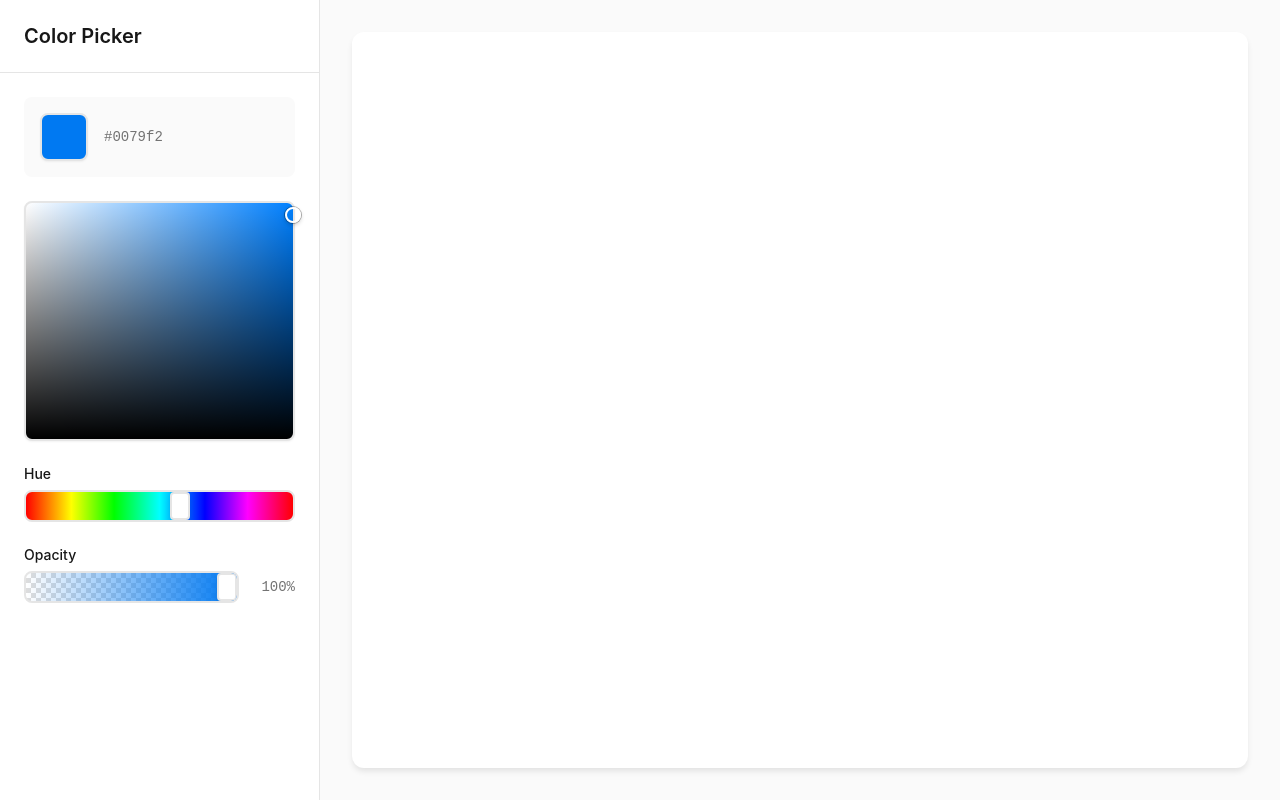
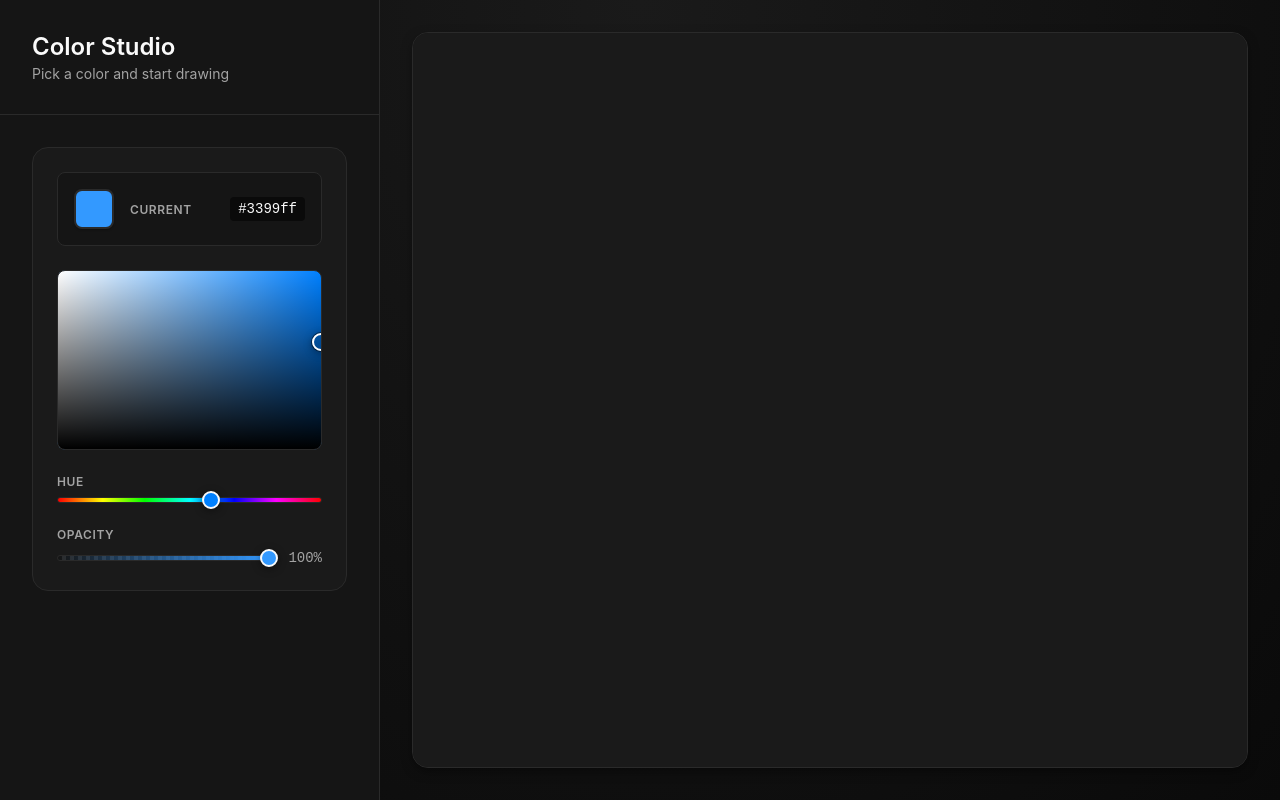
Before and after one commit to jespergran98/colorPicker, a React (Vite) app: page / in a window 1280 px wide. Built offline with nearby package versions, Linux system fonts and the light colour scheme; the HTML template or start-up script is replaced by a standard one.

Commit message:
Refactor ColorPicker and Canvas components; enhance styling and layout for improved user experience

```diff
--- a/src/App.css
+++ b/src/App.css
@@ -2,14 +2,40 @@
   display: flex;
   width: 100%;
   height: 100%;
+  background: radial-gradient(ellipse at top, #1a1a1a, #0a0a0a);
 }
 
 .sidebar {
-  width: 320px;
+  width: 380px;
   height: 100%;
   background-color: var(--color-surface);
   border-right: 1px solid var(--color-border);
   overflow-y: auto;
+  display: flex;
+  flex-direction: column;
+}
+
+.sidebar-header {
+  padding: var(--spacing-xl);
+  border-bottom: 1px solid var(--color-border);
+}
+
+.sidebar-title {
+  font-size: 1.5rem;
+  font-weight: 600;
+  color: var(--color-text);
+  margin: 0 0 0.25rem 0;
+}
+
+.sidebar-subtitle {
+  font-size: 0.875rem;
+  color: var(--color-text-secondary);
+  margin: 0;
+}
+
+.sidebar-content {
+  padding: var(--spacing-xl);
+  flex: 1;
 }
 
 .main {
--- a/src/App.jsx
+++ b/src/App.jsx
@@ -9,10 +9,16 @@ function App() {
   return (
     <div className="app">
       <aside className="sidebar">
-        <ColorPicker
-          color={selectedColor}
-          onChange={setSelectedColor}
-        />
+        <div className="sidebar-header">
+          <h1 className="sidebar-title">Color Studio</h1>
+          <p className="sidebar-subtitle">Pick a color and start drawing</p>
+        </div>
+        <div className="sidebar-content">
+          <ColorPicker
+            color={selectedColor}
+            onChange={setSelectedColor}
+          />
+        </div>
       </aside>
       <main className="main">
         <Canvas color={selectedColor} />
--- a/src/components/Canvas/Canvas.css
+++ b/src/components/Canvas/Canvas.css
@@ -15,4 +15,5 @@
   box-shadow: var(--shadow-md);
   cursor: crosshair;
   touch-action: none;
+  border: 1px solid var(--color-border);
 }
--- a/src/components/Canvas/Canvas.jsx
+++ b/src/components/Canvas/Canvas.jsx
@@ -1,23 +1,26 @@
 import { useRef, useEffect, useState } from 'react'
 import './Canvas.css'
 
-const Canvas = () => {
+const Canvas = ({ color }) => {
   const canvasRef = useRef(null)
   const [isDrawing, setIsDrawing] = useState(false)
+  const [ctx, setCtx] = useState(null)
 
   useEffect(() => {
     const canvas = canvasRef.current
     if (!canvas) return
 
-    const ctx = canvas.getContext('2d')
-    if (!ctx) return
+    const context = canvas.getContext('2d')
+    setCtx(context)
 
-    // Set canvas size
     const resizeCanvas = () => {
       const rect = canvas.getBoundingClientRect()
-      canvas.width = rect.width * window.devicePixelRatio
-      canvas.height = rect.height * window.devicePixelRatio
-      ctx.scale(window.devicePixelRatio, window.devicePixelRatio)
+      canvas.width = rect.width
+      canvas.height = rect.height
+
+      // Fill with dark background
+      context.fillStyle = '#1a1a1a'
+      context.fillRect(0, 0, canvas.width, canvas.height)
     }
 
     resizeCanvas()
@@ -26,14 +29,33 @@ const Canvas = () => {
     return () => window.removeEventListener('resize', resizeCanvas)
   }, [])
 
-  const startDrawing = () => {
-    setIsDrawing(true)
-    // Add drawing logic here
+  const getCoordinates = (e) => {
+    const rect = canvasRef.current.getBoundingClientRect()
+    return {
+      x: e.clientX - rect.left,
+      y: e.clientY - rect.top
+    }
   }
 
-  const draw = () => {
-    if (!isDrawing) return
-    // Add drawing logic here
+  const startDrawing = (e) => {
+    if (!ctx) return
+    setIsDrawing(true)
+    const { x, y } = getCoordinates(e)
+
+    ctx.beginPath()
+    ctx.moveTo(x, y)
+    ctx.strokeStyle = color
+    ctx.lineWidth = 3
+    ctx.lineCap = 'round'
+    ctx.lineJoin = 'round'
+  }
+
+  const draw = (e) => {
+    if (!isDrawing || !ctx) return
+    const { x, y } = getCoordinates(e)
+
+    ctx.lineTo(x, y)
+    ctx.stroke()
   }
 
   const stopDrawing = () => {
--- a/src/components/ColorPicker/ColorPicker.css
+++ b/src/components/ColorPicker/ColorPicker.css
@@ -1,82 +1,76 @@
 .color-picker {
   display: flex;
   flex-direction: column;
-  height: 100%;
-}
-
-.color-picker__header {
+  background-color: var(--color-surface-elevated);
+  border-radius: var(--radius-lg);
+  border: 1px solid var(--color-border);
   padding: var(--spacing-lg);
-  border-bottom: 1px solid var(--color-border);
-}
-
-.color-picker__title {
-  font-size: 1.25rem;
-  font-weight: 600;
-  color: var(--color-text);
-}
-
-.color-picker__content {
-  padding: var(--spacing-lg);
-  display: flex;
-  flex-direction: column;
   gap: var(--spacing-lg);
 }
 
+/* Color Preview */
 .color-preview {
   display: flex;
   align-items: center;
+  justify-content: space-between;
+  padding: var(--spacing-md);
+  background-color: var(--color-surface);
+  border-radius: var(--radius-sm);
+  border: 1px solid var(--color-border);
+}
+
+.color-preview__left {
+  display: flex;
+  align-items: center;
   gap: var(--spacing-md);
-  padding: var(--spacing-md);
-  background-color: var(--color-bg);
-  border-radius: var(--radius-md);
 }
 
 .color-preview__swatch {
-  width: 48px;
-  height: 48px;
-  border-radius: var(--radius-md);
+  width: 40px;
+  height: 40px;
+  border-radius: var(--radius-sm);
   border: 2px solid var(--color-border);
   box-shadow: var(--shadow-sm);
-  transition: transform var(--transition-fast);
 }
 
-.color-preview__swatch:hover {
-  transform: scale(1.05);
+.color-preview__label {
+  font-size: 0.75rem;
+  text-transform: uppercase;
+  letter-spacing: 0.05em;
+  color: var(--color-text-secondary);
+  font-weight: 600;
 }
 
 .color-preview__value {
   font-family: 'Courier New', monospace;
   font-size: 0.875rem;
-  color: var(--color-text-secondary);
+  color: var(--color-text);
   font-weight: 500;
+  padding: 0.25rem 0.5rem;
+  background-color: var(--color-bg);
+  border-radius: 0.25rem;
 }
 
-.color-controls {
-  display: flex;
-  flex-direction: column;
-  gap: var(--spacing-lg);
-}
-
-/* Saturation/Brightness Picker */
+/* Saturation/Lightness Picker */
 .sb-picker {
   width: 100%;
-  height: 240px;
-  border-radius: var(--radius-md);
+  height: 180px;
+  border-radius: var(--radius-sm);
   position: relative;
   cursor: crosshair;
-  box-shadow: var(--shadow-sm);
-  border: 2px solid var(--color-border);
+  border: 1px solid var(--color-border);
+  overflow: hidden;
 }
 
 .sb-picker__cursor {
   position: absolute;
-  width: 16px;
-  height: 16px;
+  width: 18px;
+  height: 18px;
   border: 2px solid white;
   border-radius: 50%;
   transform: translate(-50%, -50%);
   pointer-events: none;
-  box-shadow: 0 0 0 1px rgba(0, 0, 0, 0.3), 0 2px 4px rgba(0, 0, 0, 0.2);
+  box-shadow: 0 0 0 1px rgba(0, 0, 0, 0.5), 0 2px 8px rgba(0, 0, 0, 0.4);
 }
 
 /* Slider Groups */
@@ -87,9 +81,11 @@
 }
 
 .slider-label {
-  font-size: 0.875rem;
-  font-weight: 500;
-  color: var(--color-text);
+  font-size: 0.75rem;
+  font-weight: 600;
+  color: var(--color-text-secondary);
+  text-transform: uppercase;
+  letter-spacing: 0.05em;
 }
 
 .slider-container {
@@ -101,15 +97,17 @@
 .slider-track {
   position: relative;
   flex: 1;
-  height: 32px;
-  border-radius: var(--radius-md);
-  overflow: hidden;
-  border: 2px solid var(--color-border);
+  height: 6px;
+  border-radius: 999px;
+  overflow: visible;
+  background-color: var(--color-surface);
+  border: 1px solid var(--color-border);
 }
 
 .slider-gradient {
   position: absolute;
   inset: 0;
+  border-radius: 999px;
   pointer-events: none;
 }
 
@@ -123,38 +121,24 @@
   background: transparent;
   cursor: pointer;
   margin: 0;
+  opacity: 0;
 }
 
-.slider::-webkit-slider-thumb {
-  -webkit-appearance: none;
-  appearance: none;
-  width: 20px;
-  height: 28px;
-  border-radius: var(--radius-sm);
-  background: white;
-  border: 2px solid var(--color-border);
-  box-shadow: var(--shadow-md);
-  cursor: pointer;
+.slider-handle {
+  position: absolute;
+  top: 50%;
+  width: 18px;
+  height: 18px;
+  border-radius: 50%;
+  border: 2px solid var(--color-text);
+  box-shadow: 0 2px 8px rgba(0, 0, 0, 0.4);
+  transform: translate(-50%, -50%);
+  pointer-events: none;
   transition: transform var(--transition-fast);
 }
 
-.slider::-webkit-slider-thumb:hover {
-  transform: scale(1.1);
-}
-
-.slider::-moz-range-thumb {
-  width: 20px;
-  height: 28px;
-  border-radius: var(--radius-sm);
-  background: white;
-  border: 2px solid var(--color-border);
-  box-shadow: var(--shadow-md);
-  cursor: pointer;
-  transition: transform var(--transition-fast);
-}
-
-.slider::-moz-range-thumb:hover {
-  transform: scale(1.1);
+.slider:active + .slider-gradient + .slider-handle {
+  transform: translate(-50%, -50%) scale(1.15);
 }
 
 .slider-value {
@@ -162,17 +146,18 @@
   font-size: 0.875rem;
   color: var(--color-text-secondary);
   font-weight: 500;
-  min-width: 40px;
+  min-width: 36px;
   text-align: right;
 }
 
 /* Checkerboard pattern for transparency */
 .checkerboard {
+  background-color: var(--color-surface);
   background-image:
-    linear-gradient(45deg, #ddd 25%, transparent 25%),
-    linear-gradient(-45deg, #ddd 25%, transparent 25%),
-    linear-gradient(45deg, transparent 75%, #ddd 75%),
-    linear-gradient(-45deg, transparent 75%, #ddd 75%);
-  background-size: 10px 10px;
-  background-position: 0 0, 0 5px, 5px -5px, -5px 0px;
+    linear-gradient(45deg, #2a2a2a 25%, transparent 25%),
+    linear-gradient(-45deg, #2a2a2a 25%, transparent 25%),
+    linear-gradient(45deg, transparent 75%, #2a2a2a 75%),
+    linear-gradient(-45deg, transparent 75%, #2a2a2a 75%);
+  background-size: 8px 8px;
+  background-position: 0 0, 0 4px, 4px -4px, -4px 0px;
 }
--- a/src/components/ColorPicker/ColorPicker.jsx
+++ b/src/components/ColorPicker/ColorPicker.jsx
@@ -1,43 +1,47 @@
-import { useState, useRef, useEffect, useCallback } from 'react'
+import { useState, useRef, useEffect } from 'react'
 import './ColorPicker.css'
 
 const ColorPicker = ({ color, onChange }) => {
   const [hue, setHue] = useState(210)
   const [saturation, setSaturation] = useState(100)
-  const [brightness, setBrightness] = useState(95)
+  const [lightness, setLightness] = useState(60)
   const [alpha, setAlpha] = useState(100)
 
   const pickerRef = useRef(null)
   const [isDragging, setIsDragging] = useState(false)
 
-  // Convert HSB to hex
-  const hsbToHex = (h, s, b, a) => {
-    s = s / 100
-    b = b / 100
-    const k = (n) => (n + h / 60) % 6
-    const f = (n) => b * (1 - s * Math.max(0, Math.min(k(n), 4 - k(n), 1)))
-    const r = Math.round(255 * f(5))
-    const g = Math.round(255 * f(3))
-    const bl = Math.round(255 * f(1))
+  // Convert HSL to RGB
+  const hslToRgb = (h, s, l) => {
+    s /= 100
+    l /= 100
+    const k = n => (n + h / 30) % 12
+    const a = s * Math.min(l, 1 - l)
+    const f = n => l - a * Math.max(-1, Math.min(k(n) - 3, Math.min(9 - k(n), 1)))
+    return [Math.round(255 * f(0)), Math.round(255 * f(8)), Math.round(255 * f(4))]
+  }
 
-    if (a === 100) {
-      return `#${r.toString(16).padStart(2, '0')}${g.toString(16).padStart(2, '0')}${bl.toString(16).padStart(2, '0')}`
+  // Get current color in hex or rgba format
+  const getCurrentColor = () => {
+    const [r, g, b] = hslToRgb(hue, saturation, lightness)
+    if (alpha === 100) {
+      return `#${r.toString(16).padStart(2, '0')}${g.toString(16).padStart(2, '0')}${b.toString(16).padStart(2, '0')}`
     }
-    return `rgba(${r}, ${g}, ${bl}, ${a / 100})`
+    return `rgba(${r}, ${g}, ${b}, ${alpha / 100})`
   }
 
   // Update parent when values change
   useEffect(() => {
-    onChange(hsbToHex(hue, saturation, brightness, alpha))
-  }, [hue, saturation, brightness, alpha, onChange])
+    onChange(getCurrentColor())
+  }, [hue, saturation, lightness, alpha])
 
   const handlePickerInteraction = (e) => {
+    if (!pickerRef.current) return
     const rect = pickerRef.current.getBoundingClientRect()
     const x = Math.max(0, Math.min(e.clientX - rect.left, rect.width))
     const y = Math.max(0, Math.min(e.clientY - rect.top, rect.height))
 
     setSaturation(Math.round((x / rect.width) * 100))
-    setBrightness(Math.round((1 - y / rect.height) * 100))
+    setLightness(Math.round((1 - y / rect.height) * 100))
   }
 
   const handlePickerMouseDown = (e) => {
@@ -45,26 +49,26 @@ const ColorPicker = ({ color, onChange }) => {
     handlePickerInteraction(e)
   }
 
-  const handlePickerMouseMove = useCallback((e) => {
+  useEffect(() => {
+    const handleMove = (e) => {
       if (isDragging) {
         handlePickerInteraction(e)
       }
-  }, [isDragging])
+    }
 
-  const handlePickerMouseUp = useCallback(() => {
+    const handleUp = () => {
       setIsDragging(false)
-  }, [])
+    }
 
-  useEffect(() => {
     if (isDragging) {
-      window.addEventListener('mousemove', handlePickerMouseMove)
-      window.addEventListener('mouseup', handlePickerMouseUp)
+      window.addEventListener('mousemove', handleMove)
+      window.addEventListener('mouseup', handleUp)
       return () => {
-        window.removeEventListener('mousemove', handlePickerMouseMove)
-        window.removeEventListener('mouseup', handlePickerMouseUp)
+        window.removeEventListener('mousemove', handleMove)
+        window.removeEventListener('mouseup', handleUp)
       }
     }
-  }, [isDragging, handlePickerMouseMove, handlePickerMouseUp])
+  }, [isDragging])
 
   const pickerGradientStyle = {
     background: `
@@ -75,36 +79,43 @@ const ColorPicker = ({ color, onChange }) => {
   }
 
   const hueGradientStyle = {
-    background: 'linear-gradient(to right, #ff0000 0%, #ffff00 17%, #00ff00 33%, #00ffff 50%, #0000ff 67%, #ff00ff 83%, #ff0000 100%)'
+    background: 'linear-gradient(to right, #f00 0%, #ff0 17%, #0f0 33%, #0ff 50%, #00f 67%, #f0f 83%, #f00 100%)'
   }
 
   const alphaGradientStyle = {
-    background: `linear-gradient(to right, transparent, ${hsbToHex(hue, saturation, brightness, 100)})`
+    background: `linear-gradient(to right, transparent, ${getCurrentColor().replace(/[\d.]+\)$/, '1)')})`
   }
 
   const cursorStyle = {
     left: `${saturation}%`,
-    top: `${100 - brightness}%`
+    top: `${100 - lightness}%`
+  }
+
+  const hueHandleStyle = {
+    left: `${(hue / 360) * 100}%`,
+    backgroundColor: `hsl(${hue}, 100%, 50%)`
+  }
+
+  const alphaHandleStyle = {
+    left: `${alpha}%`,
+    backgroundColor: color
   }
 
   return (
     <div className="color-picker">
-      <div className="color-picker__header">
-        <h2 className="color-picker__title">Color Picker</h2>
-      </div>
-
-      <div className="color-picker__content">
       {/* Color preview */}
       <div className="color-preview">
+        <div className="color-preview__left">
           <div
             className="color-preview__swatch"
             style={{ backgroundColor: color }}
           />
+          <span className="color-preview__label">Current</span>
+        </div>
         <span className="color-preview__value">{color}</span>
       </div>
 
-        {/* Saturation/Brightness picker */}
-        <div className="color-controls">
+      {/* Saturation/Lightness picker */}
       <div
         ref={pickerRef}
         className="sb-picker"
@@ -121,7 +132,8 @@ const ColorPicker = ({ color, onChange }) => {
       <div className="slider-group">
         <label className="slider-label">Hue</label>
         <div className="slider-container">
-              <div className="slider-track" style={hueGradientStyle}>
+          <div className="slider-track">
+            <div className="slider-gradient" style={hueGradientStyle} />
             <input
               type="range"
               min="0"
@@ -130,6 +142,7 @@ const ColorPicker = ({ color, onChange }) => {
               onChange={(e) => setHue(Number(e.target.value))}
               className="slider"
             />
+            <div className="slider-handle" style={hueHandleStyle} />
           </div>
         </div>
       </div>
@@ -148,10 +161,9 @@ const ColorPicker = ({ color, onChange }) => {
               onChange={(e) => setAlpha(Number(e.target.value))}
               className="slider"
             />
+            <div className="slider-handle" style={alphaHandleStyle} />
           </div>
           <span className="slider-value">{alpha}%</span>
-            </div>
-          </div>
         </div>
       </div>
     </div>
--- a/src/index.css
+++ b/src/index.css
@@ -1,29 +1,24 @@
 :root {
-  /* Colors */
-  --color-bg: #fafafa;
-  --color-surface: #ffffff;
-  --color-border: #e5e5e5;
-  --color-text: #171717;
-  --color-text-secondary: #737373;
+  --color-bg: #0a0a0a;
+  --color-surface: #151515;
+  --color-surface-elevated: #1a1a1a;
+  --color-border: #2a2a2a;
+  --color-text: #fafafa;
+  --color-text-secondary: #a3a3a3;
   --color-accent: #3b82f6;
 
-  /* Spacing */
-  --spacing-xs: 0.25rem;
   --spacing-sm: 0.5rem;
   --spacing-md: 1rem;
   --spacing-lg: 1.5rem;
   --spacing-xl: 2rem;
 
-  /* Border radius */
-  --radius-sm: 0.25rem;
-  --radius-md: 0.5rem;
-  --radius-lg: 0.75rem;
+  --radius-sm: 0.5rem;
+  --radius-md: 0.75rem;
+  --radius-lg: 1rem;
 
-  /* Shadows */
-  --shadow-sm: 0 1px 2px 0 rgb(0 0 0 / 0.05);
-  --shadow-md: 0 4px 6px -1px rgb(0 0 0 / 0.1);
+  --shadow-sm: 0 1px 2px 0 rgb(0 0 0 / 0.3);
+  --shadow-md: 0 4px 12px -2px rgb(0 0 0 / 0.5);
 
-  /* Transitions */
   --transition-fast: 150ms ease;
 }
 
```
Lines whose indentation alone changed are shown as unchanged.
